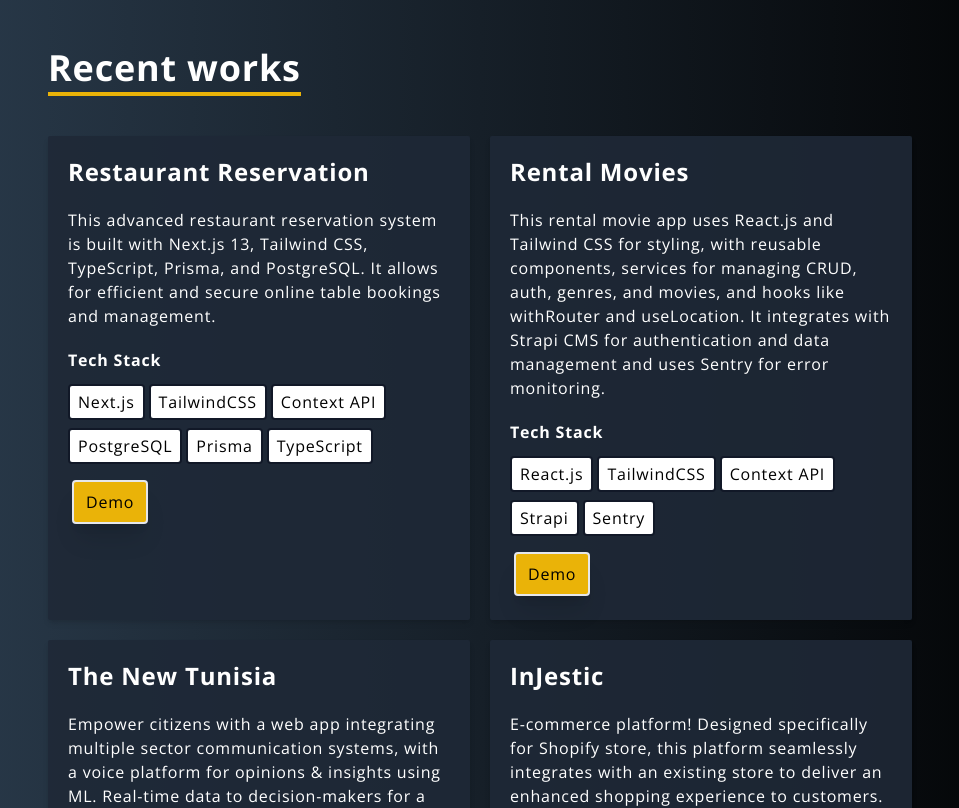
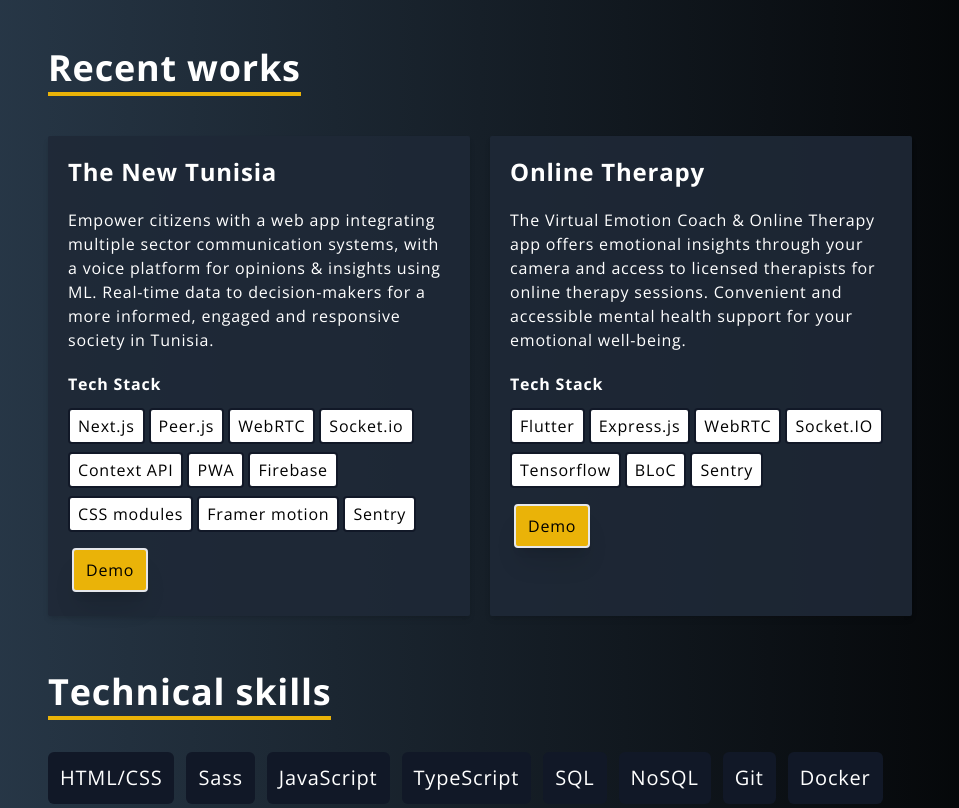
Before and after one commit to Walidhamdidev/Next.js_portfolio, a Next.js app: page / in a window 1280 px wide. Shown: the part 800-1608 px from the top of the page, without its empty margins (160-1119 px from the left). Built offline with nearby package versions, Linux system fonts and the light colour scheme.

Commit message:
update links

```diff
--- a/components/Navbar.js
+++ b/components/Navbar.js
@@ -241,7 +241,7 @@
             passHref
             className="relative w-14 h-14 block transform transition-all hover:scale-110"
             target="_blank"
-            href="https://www.youtube.com/@walid-hamdi"
+            href="https://www.youtube.com/@walidelhamdi"
           >
             <Image
               fill="true"
--- a/components/Project.js
+++ b/components/Project.js
@@ -45,7 +45,7 @@
           </span>
         ))}
       </div>
-      <div className=" mt-2">
+      <div className="mt-2">
         <Link href={url} passHref target="_blank">
           <span className="inline-block border-2 m-1 shadow-xl bg-yellow-500 transition hover:scale-105  px-3 py-2 text-black rounded">
             Demo
--- a/components/Projects.js
+++ b/components/Projects.js
@@ -1,38 +1,7 @@
 import Link from "next/link";
 import Project from "../components/Project";
-import { useState } from "react";
 
 const items = [
-  {
-    title: "Restaurant Reservation",
-    url: "https://reservation-restaurant.vercel.app/",
-    stacks: [
-      { title: "Next.js" },
-      { title: "TailwindCSS" },
-      { title: "Context API" },
-      { title: "PostgreSQL" },
-      { title: "Prisma" },
-      { title: "TypeScript" },
-    ],
-    description:
-      "This advanced restaurant reservation system is built with Next.js 13, Tailwind CSS, TypeScript, Prisma, and PostgreSQL. It allows for efficient and secure online table bookings and management.",
-    type: "web",
-  },
-  {
-    title: "Rental Movies",
-    url: "https://rental-movies.vercel.app/",
-    stacks: [
-      { title: "React.js" },
-      { title: "TailwindCSS" },
-      { title: "Context API" },
-      { title: "Strapi" },
-      { title: "Sentry" },
-    ],
-    description:
-      "This rental movie app uses React.js and Tailwind CSS for styling, with reusable components, services for managing CRUD, auth, genres, and movies, and hooks like withRouter and useLocation. It integrates with Strapi CMS for authentication and data management and uses Sentry for error monitoring.",
-    type: "web",
-  },
-
   {
     title: "The New Tunisia",
     url: "https://thenewtunisia.vercel.app/",
@@ -48,53 +17,13 @@
       { title: "Firebase" },
       { title: "CSS modules" },
       { title: "Framer  motion" },
+      { title: "Sentry" },
     ],
     description:
       "Empower citizens with a web app integrating multiple sector communication systems, with a voice platform for opinions & insights using ML. Real-time data to decision-makers for a more informed, engaged and responsive society in Tunisia.",
-    type: "web",
   },
   {
-    title: "InJestic",
-    url: "https://injestic.vercel.app/",
-    stacks: [
-      { title: "Next.js" },
-      { title: "TailwindCSS" },
-      { title: "Context API" },
-      { title: "GraphQL" },
-      { title: "Shopify" },
-      { title: "Framer  motion" },
-    ],
-    description:
-      "E-commerce platform! Designed specifically for Shopify store, this platform seamlessly integrates with an existing store to deliver an enhanced shopping experience to customers.",
-    type: "web",
-  },
-  {
-    title: "Zoned Express app",
-    url: "https://github.com/walid-hamdi/Flutter_zoned_express",
-    stacks: [
-      { title: "Flutter" },
-      { title: "Firebase" },
-      { title: "Provider" },
-    ],
-    description:
-      "A platform for subscribing to newsletters covering design, tech, marketing and more. Easy to use interface with search, newsletter cards and horizontal list.",
-    type: "mobile",
-  },
-  {
-    title: "Done With It app",
-    url: "https://github.com/walid-hamdi/ReactNative_donewithit",
-    stacks: [
-      { title: "React Native" },
-      { title: "Strapi" },
-      { title: "Context API" },
-      { title: "TypeScript" },
-    ],
-    description:
-      "This React Native app is designed for users to easily sell their used goods. The app allows sellers to upload product details and images, set prices, and manage orders. Buyers can search for items by category and location, view product details, and make purchases using secure payment methods. The app also supports push notifications.",
-    type: "mobile",
-  },
-  {
-    title: "Online Therapy app",
+    title: "Online Therapy",
     url: "https://github.com/walid-hamdi/Flutter_emotionAi",
     stacks: [
       { title: "Flutter" },
@@ -104,58 +33,23 @@
       { title: "Tensorflow" },
       { title: "BLoC" },
       { title: "Sentry" },
-      { title: "AWS" },
-      { title: "CI/CD" },
-      { title: "Figma" },
     ],
     description:
       "The Virtual Emotion Coach & Online Therapy app offers emotional insights through your camera and access to licensed therapists for online therapy sessions. Convenient and accessible mental health support for your emotional well-being.",
     type: "mobile",
   },
-  {
-    title: "News app",
-    url: "https://github.com/walid-hamdi/Flutter_news",
-    stacks: [{ title: "Flutter" }, { title: "BLoc" }],
-    description:
-      "Lorem ipsum dolor sit amet consectetur adipisicing elit. Perspiciatis commodi rerum cumque sit tempora. Maxime ullam vitae nemo sint pariatur.",
-    type: "mobile",
-  },
 ];
 
 const Projects = () => {
-  // const [projectType, setProjectType] = useState("web");
-
-  // const styleProjectFilter = (type) => {
-  //   return `inline-block border-2 m-1 cursor-pointer shadow-xl ${
-  //     type === "web" ? "bg-blue-700" : "bg-blue-500"
-  //   }
-  // text-white hover:scale-105 px-3 py-2 rounded
-  // transition `;
-  // };
-
   return (
     <div className=" mx-auto lg:px-52 px-5" id="projects">
       <h1 className="border-b-4 inline-flex pb-1  text-white  mb-10 font-bold text-3xl md:text-4xl  border-yellow-500">
         Recent works
       </h1>
 
-      {/* <div className="mb-3">
-        <span
-          onClick={() => setProjectType("web")}
-          className={styleProjectFilter("web")}
-        >
-          Web apps
-        </span>
-        <span
-          onClick={() => setProjectType("mobile")}
-          className={styleProjectFilter("mobile")}
-        >
-          Mobile apps
-        </span>
-      </div> */}
       <div className="grid gap-5   md:grid-cols-2 ">
         {items.map((item) => {
-          return item.type === "web" ? (
+          return (
             <Project
               key={item.title}
               title={item.title}
@@ -163,7 +57,7 @@
               stacks={item.stacks}
               description={item.description}
             />
-          ) : null;
+          );
         })}
       </div>
     </div>
```
